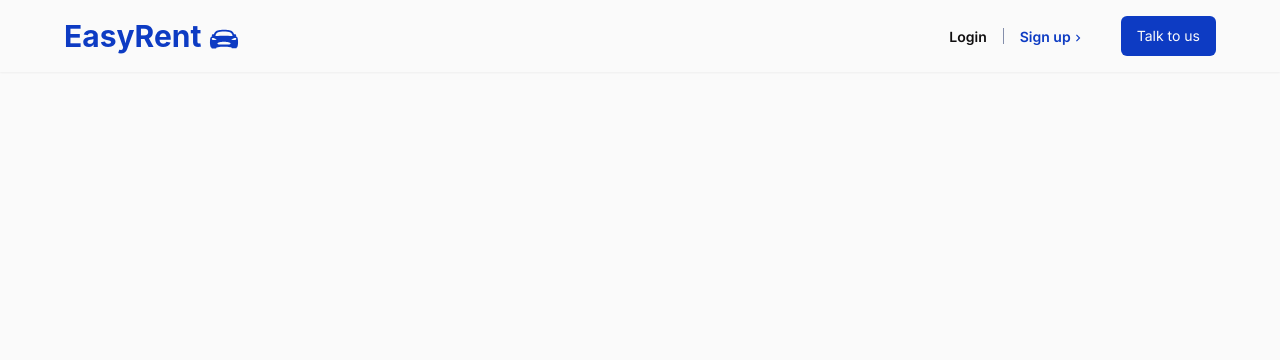
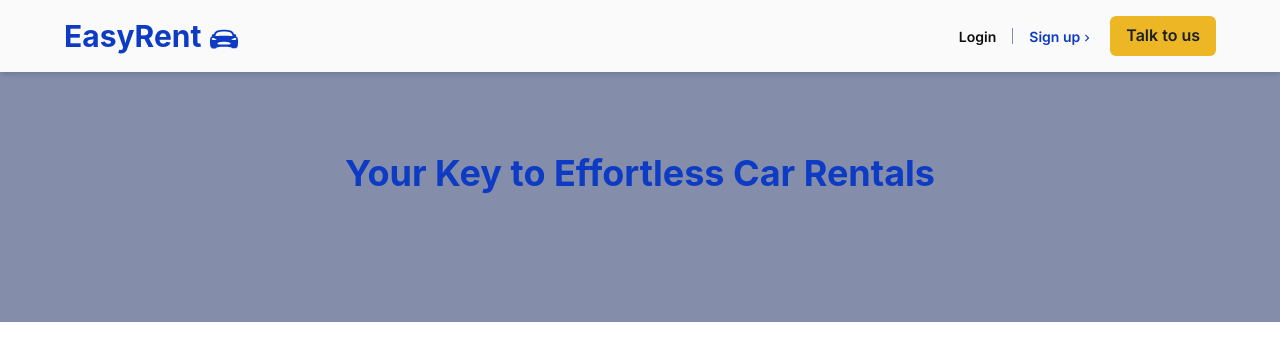
Before and after one commit to Ivan-Dujmic/EasyRent, a Next.js app in the folder Front/: page /home in a window 1280 px wide. Shown: the top 360 px of the page. Built offline with nearby package versions, Linux system fonts and the light colour scheme.

Commit message:
ispravio problem sa custom bojama i Charka Providerom

```diff
--- a/Front/src/app/home/page.tsx
+++ b/Front/src/app/home/page.tsx
@@ -1,13 +1,24 @@
 'use client';
 
 import Header from '@/components/shared/Header/Header';
-import { Divider, Flex } from '@chakra-ui/react';
+import { Center, Flex, Heading } from '@chakra-ui/react';
 
 export default function HomePage() {
   return (
     <Flex direction="column" grow={1}>
       {/* <AuthRedirect to="/login" condition="isLoggedOut" /> */}
       <Header />
+      <Flex
+        bg="brandgray"
+        h="250px"
+        color="brandblue"
+        direction={'column'}
+        align={'center'}
+        justify={'flex-start'}
+        pt={20}
+      >
+        <Heading>Your Key to Effortless Car Rentals</Heading>
+      </Flex>
     </Flex>
   );
 }
--- a/Front/src/app/layout.tsx
+++ b/Front/src/app/layout.tsx
@@ -19,7 +19,7 @@ export default function RootLayout({
     <html lang="en">
       <body className={inter.className}>
         <Providers>
-          <Flex bg={'white'} color="black">
+          <Flex bg={'brandwhite'} color="brandblack">
             {children}
           </Flex>
         </Providers>
--- a/Front/src/components/core/EasyRentLogo/EasyRentLogo.tsx
+++ b/Front/src/components/core/EasyRentLogo/EasyRentLogo.tsx
@@ -3,7 +3,7 @@ import { IoCarSport } from 'react-icons/io5';
 
 export default function EasyRentLogo() {
   return (
-    <Heading size="lg" color={'blue'}>
+    <Heading size="lg" color={'brandblue'}>
       <Flex align={'flex-end'} gap={2}>
         EasyRent
         <IoCarSport />
--- a/Front/src/components/shared/Header/Header.tsx
+++ b/Front/src/components/shared/Header/Header.tsx
@@ -1,11 +1,17 @@
-import { Box, Button, Flex, Heading, Text } from '@chakra-ui/react';
+import { Box, Button, Divider, Flex, Text } from '@chakra-ui/react';
 import NextLink from 'next/link';
 import { AnimatedSignUp } from '../auth/AnimatedSignUp/AnimatedSignUp';
 import EasyRentLogo from '@/components/core/EasyRentLogo/EasyRentLogo';
 
 export default function Header() {
   return (
-    <Box bg="white" boxShadow={'sm'} color={'black'} fontSize="sm">
+    <Box
+      bg="brandwhite"
+      boxShadow="md"
+      color={'brandblack'}
+      fontSize="sm"
+      zIndex="1"
+    >
       <Flex align="center" maxW="1200px" mx="auto" px={6} py={4}>
         {/* Logo */}
         <EasyRentLogo />
@@ -15,31 +21,18 @@ export default function Header() {
           <Text
             as={NextLink}
             href="/login"
-            color={'black'}
+            color={'brandblack'}
             fontWeight={'semibold'}
           >
             Login
           </Text>
 
           {/* Small vertical line */}
-          <Box height="4" borderLeft="1px" borderColor="gray" />
+          <Box height="4" borderLeft="1px" borderColor="brandgray" />
 
           <AnimatedSignUp />
 
-          <Button
-            variant="solid"
-            bg={'blue'}
-            color={'white'}
-            fontWeight={'normal'}
-            ml={5}
-            fontSize="semibold"
-            _hover={{
-              boxShadow: 'md',
-              transform: 'scale(1.025)',
-            }}
-          >
-            Talk to us
-          </Button>
+          <Button bg={'brandyellow'}>Talk to us</Button>
         </Flex>
       </Flex>
     </Box>
--- a/Front/src/components/shared/auth/AnimatedSignUp/AnimatedSignUp.tsx
+++ b/Front/src/components/shared/auth/AnimatedSignUp/AnimatedSignUp.tsx
@@ -7,7 +7,7 @@ import NextLink from 'next/link';
 
 export const AnimatedSignUp = () => {
   return (
-    <Text color="blue" fontWeight="semibold">
+    <Text color="brandblue" fontWeight="semibold">
       <motion.span
         initial={{ opacity: 1, x: 0 }} // Početni položaj
         whileHover={{ opacity: 1, x: 4 }} // Pomakni tekst udesno pri hoveru
@@ -21,7 +21,7 @@ export const AnimatedSignUp = () => {
         <Text
           as={NextLink}
           href="/register"
-          color={'blue'}
+          color={'brandblue'}
           fontWeight={'semibold'}
         >
           Sign up
--- a/Front/src/styles/theme/foundations/colors.ts
+++ b/Front/src/styles/theme/foundations/colors.ts
@@ -1,7 +1,7 @@
 export const colors = {
-  yellow: '#EDB624',
-  white: '#FAFAFA',
-  gray: '#848EAB',
-  blue: '#0D3BC3',
-  black: '#0F0E0F',
+  brandyellow: '#EDB624',
+  brandwhite: '#FAFAFA',
+  brandgray: '#848EAB',
+  brandblue: '#0D3BC3',
+  brandblack: '#0F0E0F',
 };
```
